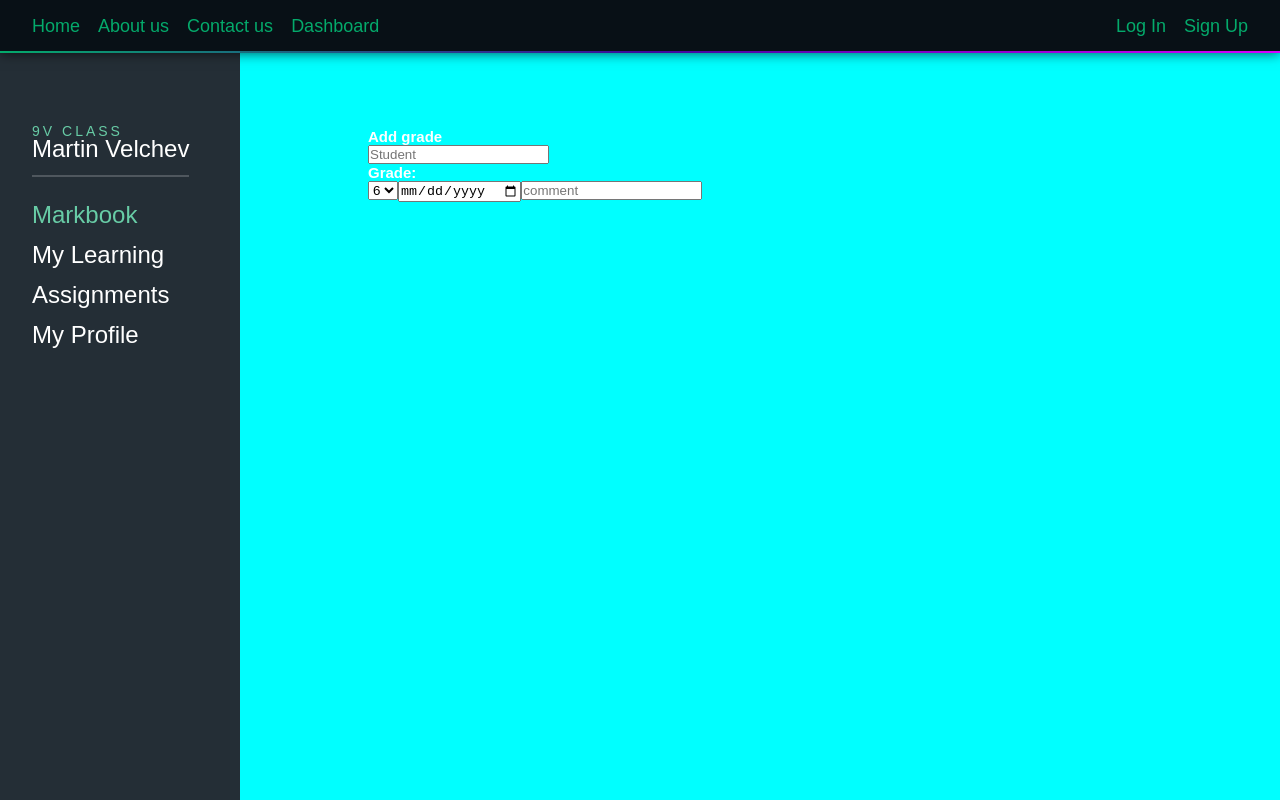
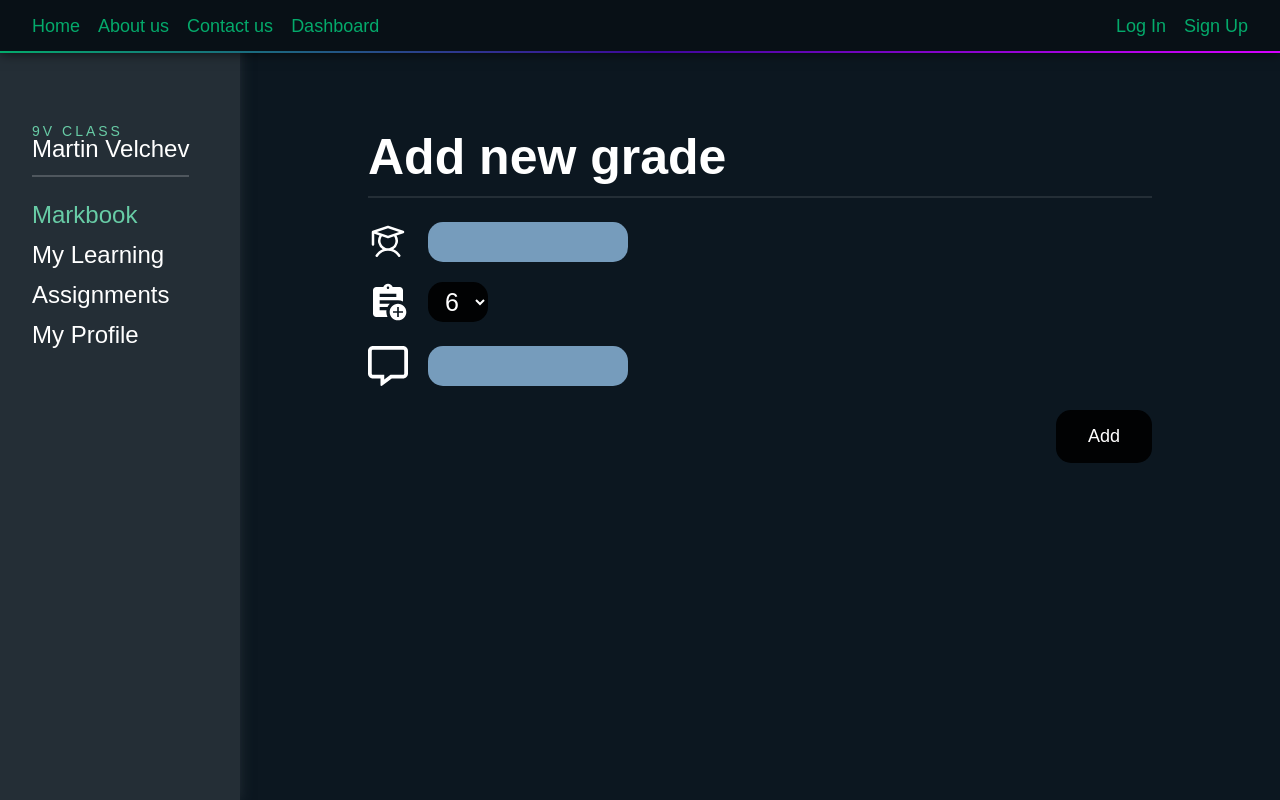
Before and after one commit to SookX/FreshEd, a React (Vite) app in the folder frontend/: page /dashboard/newgrade in a window 1280 px wide. Built offline with nearby package versions, Linux system fonts and the light colour scheme; no server answers; a web font is replaced by a local one.

Commit message:
add grade

```diff
--- a/frontend/src/css/general.css
+++ b/frontend/src/css/general.css
@@ -8,6 +8,7 @@
     --bg-tint-2: #6d7479;
     --bg: #0c1720;
     --bg-shade-1: #081016;
+    --bg-shade-2: #010203;
 
     --main-gradient: linear-gradient(150deg, rgba(4, 170, 107, 1) 0%, rgba(62, 7, 156, 1) 51%, rgba(214, 0, 255, 1) 100%);
     /* --main-gradient: linear-gradient(150deg, rgba(4, 170, 107, 1) 0%, rgba(62, 7, 156, 1) 51%); */
--- a/frontend/src/css/newgrade.css
+++ b/frontend/src/css/newgrade.css
@@ -1,5 +1,106 @@
 .smth {
-    background-color: aqua;
+    /* background-color: aqua; */
 
     padding: 12.8rem;
 }
+
+.grade-title-1 {
+    font-size: 5rem;
+    /* text-align: center; */
+    margin-bottom: 1rem;
+}
+
+.vasi {
+
+    border: 0.5px solid var(--bg-tint-1);
+    margin-bottom: 2.4rem;
+}
+
+.pfp-student {
+    display: flex;
+    align-items: center;
+    gap: 2rem;
+    margin-bottom: 2rem;
+}
+
+.student {
+
+    background-color: var(--blue-tint-1);
+    height: 4rem;
+    width: 20rem;
+    border: none;
+
+    border-radius: 15px;
+
+}
+
+.pfp-icon {
+
+    background-color: transparent;
+    height: 4rem;
+    width: 4rem;
+    border: none;
+}
+
+.grade {
+    display: flex;
+    align-items: center;
+    gap: 2rem;
+    margin-bottom: 2.4rem;
+}
+
+.select-grade {
+    background-color: var(--bg-shade-2);
+    border: none;
+    height: 4rem;
+    width: 6rem;
+    font-size: 2.5rem;
+    font-family: inherit;
+    text-align: center;
+    color: white;
+    border-radius: 15px;
+}
+
+
+.comment-div {
+    display: flex;
+    align-items: center;
+    margin-bottom: 2.4rem;
+    gap: 2rem;
+}
+
+.comment {
+    background-color: var(--blue-tint-1);
+    height: 4rem;
+    width: 20rem;
+    border: none;
+    border-radius: 15px;
+}
+
+.btn-div {
+    display: flex;
+    justify-content: end;
+}
+
+.btn-grade,
+.btn-grade:link,
+.btn-grade:visited {
+    background-color: var(--bg-shade-2);
+    border: none;
+    padding: 1.6rem 3.2rem;
+    border-radius: 15px;
+    cursor: pointer;
+    color: white;
+    font-size: 1.8rem;
+    font-family: inherit;
+
+    transition: .2s;
+
+
+}
+
+.btn-grade:hover,
+.btn-grade:active {
+    box-shadow: inset 0 0 0 2px var(--bg-shade-2);
+    background-color: transparent;
+}
--- a/frontend/src/screens/NewGrade.jsx
+++ b/frontend/src/screens/NewGrade.jsx
@@ -1,22 +1,53 @@
+import { useState } from "react";
+import { PiStudent } from "react-icons/pi";
+import { MdAssignmentAdd } from "react-icons/md";
+import { FaRegCommentAlt } from "react-icons/fa";
 
 const NewGrade = () => {
+
+    const [grade, setGrade] = useState(6)
+    const [student, setStudent] = useState(" ")
+    const [comment, setComment] = useState("")
+
+    const handleSubmit = async (e) => {
+        e.preventDefault
+
+        const obj = {
+            grade,
+            student,
+            comment
+        }
+    }
+
     return (
-        <div className="smth">
-            <h1>Add grade</h1>
-            <input type="text" placeholder="Student" />
-            <h1>Grade: </h1>
-            <select name="grade" >
+        <form className="smth" onSubmit={(e) => handleSubmit(e)}>
+            <h1 className="grade-title-1">Add new grade</h1>
+            <hr className="vasi" />
+            <div className="pfp-student">
+                <PiStudent className="pfp-icon" />
+                <input className="student" type="text" placeholder="Student" value={student}
+                    onChange={(e) => setStudent(e.target.value)} />
+            </div>
+            <div className="grade">
+                <MdAssignmentAdd className="pfp-icon" />
+                <select className="select-grade" name="grade" value={grade} onChange={(e) => setGrade(e.target.value)}>
                     <option value="6">6</option>
                     <option value="5">5</option>
                     <option value="4">4</option>
                     <option value="3">3</option>
                     <option value="2">2</option>
                 </select>
-            <input type="date" placeholder="date" />
-            <input type="text" placeholder="comment" />
+            </div>
+            <div className="comment-div">
+                <FaRegCommentAlt className="pfp-icon" />
+                <input className="comment" type="text" value={comment} onChange={(e) => setComment(e.target.value)} />
+            </div>
+            <div className="btn-div">
+                <button className="btn-grade" type="submit">Add</button>
+            </div>
 
 
-        </div>
+        </form>
     );
 }
 
```
Lines whose indentation alone changed are shown as unchanged.
